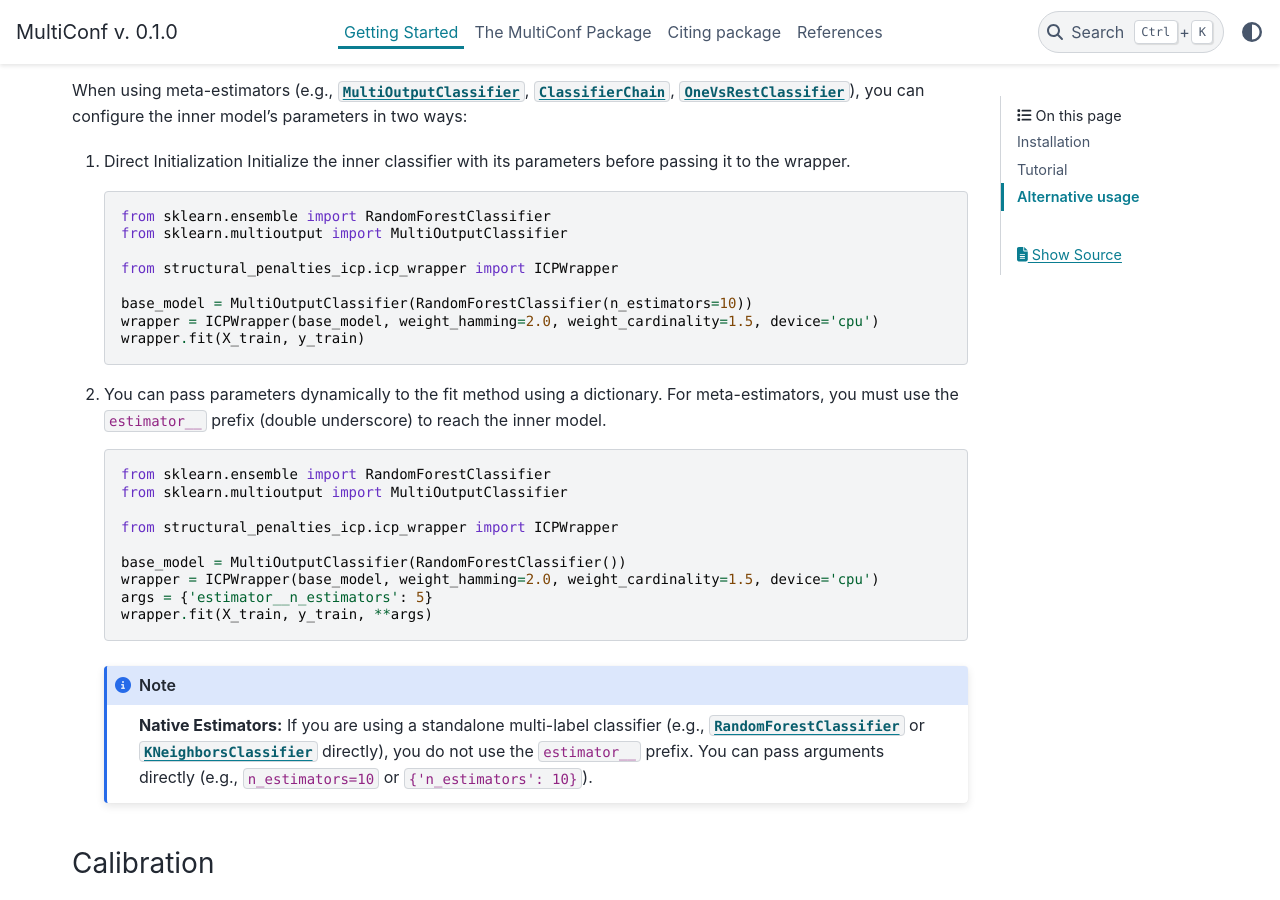
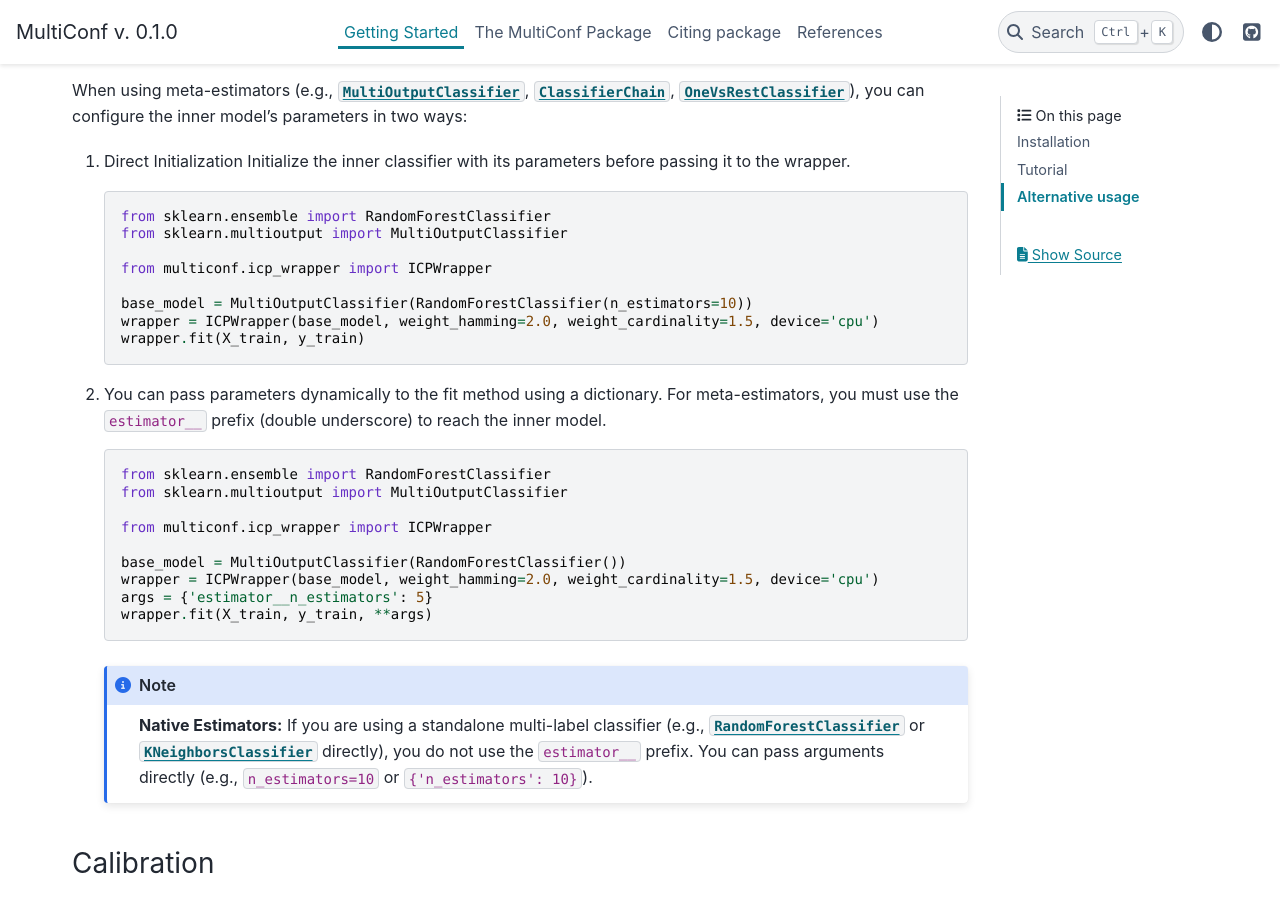
Before and after one commit to k-kostas/MultiConf, a Sphinx documentation site: the page built from docs/source/getting_started.md, in a window 1280 px wide and 900 px high, scrolled down 2155 px. Built offline with Sphinx 7.4.7 and the PyData theme 0.15.4, drawn with Linux system fonts in a browser that asks for light colours; some of the changed text lies outside the part shown.

Commit message:
changes to README.md, conf.py and getting_started.md

````diff
--- a/docs/source/conf.py
+++ b/docs/source/conf.py
@@ -17,9 +17,11 @@ extensions = [  'sphinx.ext.autodoc',
 templates_path = ['_templates']
 exclude_patterns = []
 
-# html_theme = 'sphinx_rtd_theme'
 html_theme = "pydata_sphinx_theme"
-# html_static_path = ['_static']
+
+html_theme_options = {
+    "github_url": "https://github.com/k-kostas/MultiConf",
+}
 
 sys.path.insert(0, os.path.abspath('../../src'))
 
--- a/docs/source/getting_started.md
+++ b/docs/source/getting_started.md
@@ -98,7 +98,7 @@ you can configure the inner model's parameters in two ways:
     from sklearn.ensemble import RandomForestClassifier
     from sklearn.multioutput import MultiOutputClassifier
 
-    from structural_penalties_icp.icp_wrapper import ICPWrapper
+    from multiconf.icp_wrapper import ICPWrapper
 
     base_model = MultiOutputClassifier(RandomForestClassifier(n_estimators=10))
     wrapper = ICPWrapper(base_model, weight_hamming=2.0, weight_cardinality=1.5, device='cpu')
@@ -112,7 +112,7 @@ you can configure the inner model's parameters in two ways:
     from sklearn.ensemble import RandomForestClassifier
     from sklearn.multioutput import MultiOutputClassifier
 
-    from structural_penalties_icp.icp_wrapper import ICPWrapper
+    from multiconf.icp_wrapper import ICPWrapper
 
     base_model = MultiOutputClassifier(RandomForestClassifier())
     wrapper = ICPWrapper(base_model, weight_hamming=2.0, weight_cardinality=1.5, device='cpu')
@@ -265,7 +265,7 @@ First, we need to initialize the InductiveConformalPredictor class to calculate
 the covariance matrix using the proper training data.
 
 ```python
-from structural_penalties_icp.icp_predictor import InductiveConformalPredictor
+from multiconf.icp_predictor import InductiveConformalPredictor
 
 icp = InductiveConformalPredictor(
     predicted_probabilities=train_probs,
````
Also changed, not shown: other parts of docs/source/getting_started.md (+5 -5 lines), README.md (+2 -2 lines).
